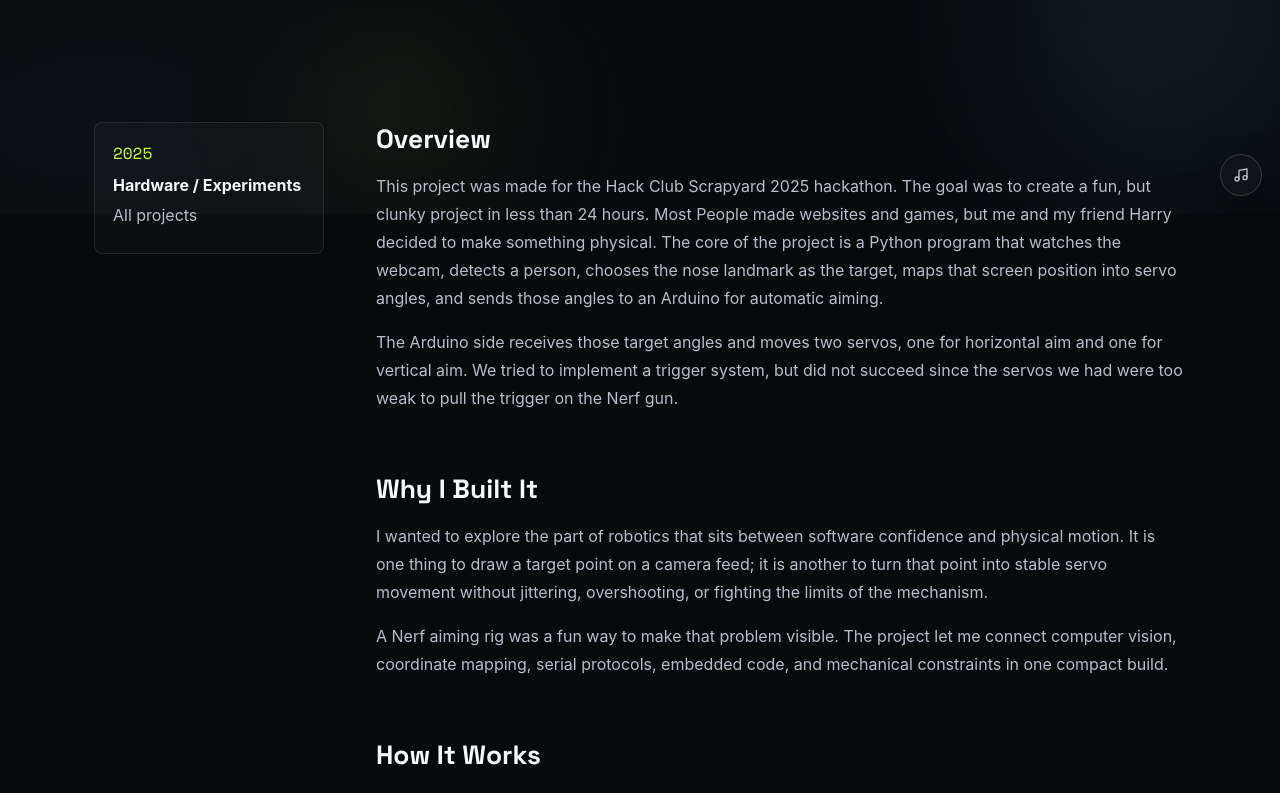
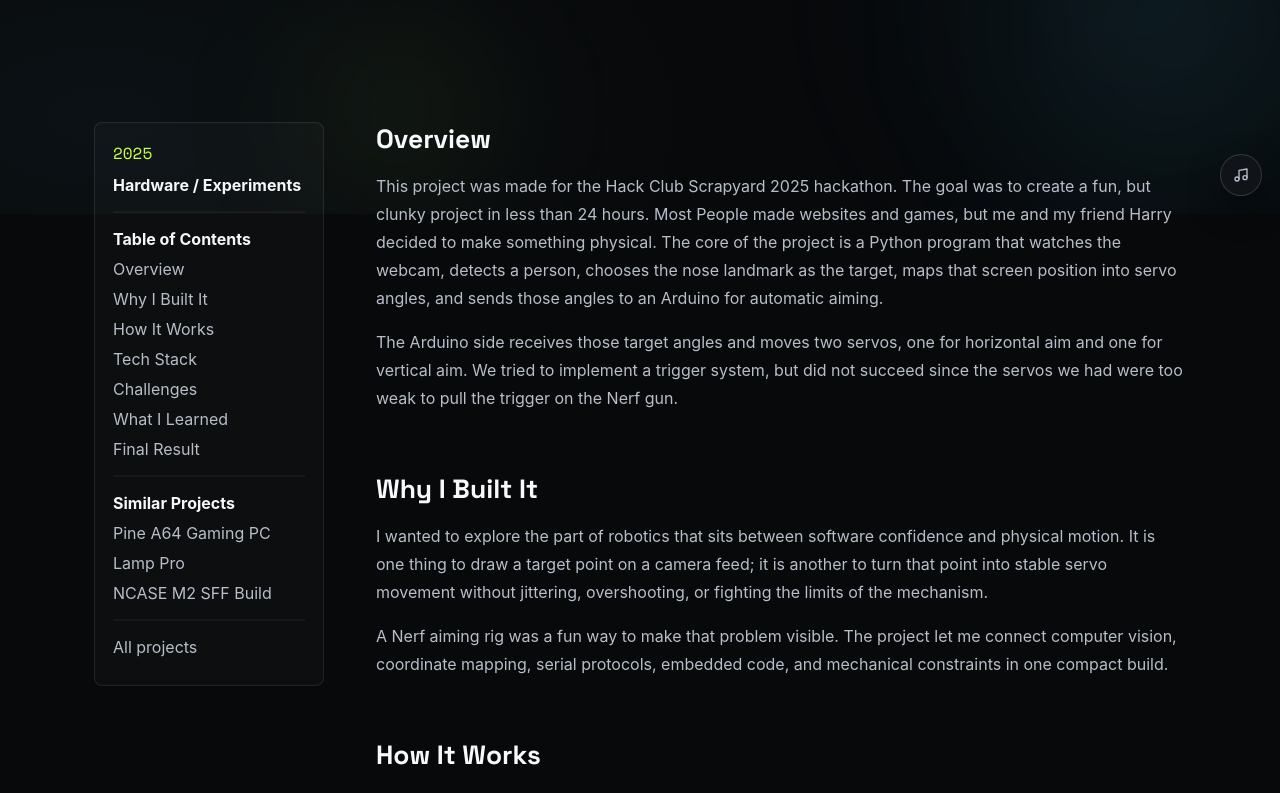
Before and after one commit to stickmanned/stickmanned.github.io, a Next.js app: page /projects/ai-nerf-aimbot/ in a window 1280 px wide. Shown: the part 586-1379 px from the top of the page. Built offline with nearby package versions, Linux system fonts and the light colour scheme.

Commit message:
feat(projects): add dynamic table of contents and similar projects navigation sidebar

```diff
--- a/app/layout.tsx
+++ b/app/layout.tsx
@@ -76,6 +76,13 @@ export default function RootLayout({ children }: { children: React.ReactNode })
         <Script id="theme-init" strategy="beforeInteractive">
           {'try{var t=localStorage.getItem("site-theme");if(t==="light-blue"||t==="white")document.documentElement.setAttribute("data-theme",t)}catch(e){}'}
         </Script>
+        {/* Mark JS as available before first paint so [data-reveal] only
+            starts hidden (see globals.css) when it's actually going to be
+            animated back in. Without this, no-JS visitors would be stuck
+            looking at a permanently invisible page. */}
+        <Script id="js-detect" strategy="beforeInteractive">
+          {'document.documentElement.classList.add("js")'}
+        </Script>
       </head>
       <body>
         <SiteFrame>{children}</SiteFrame>
--- a/app/projects/[slug]/page.tsx
+++ b/app/projects/[slug]/page.tsx
@@ -1,7 +1,14 @@
 import type { Metadata } from "next";
 import Link from "next/link";
 import { notFound } from "next/navigation";
-import { caseStudies, projectBySlug } from "@/lib/site-data";
+import { caseStudies, projectBySlug, allProjects } from "@/lib/site-data";
+
+function slugify(text: string) {
+  return text
+    .toLowerCase()
+    .replace(/[^a-z0-9]+/g, "-")
+    .replace(/(^-|-$)/g, "");
+}
 
 type Props = {
   params: Promise<{ slug: string }>;
@@ -34,6 +41,15 @@ export default async function ProjectCaseStudy({ params }: Props) {
     eyebrow: "Gallery",
     title: "Project evidence.",
   };
+
+  const cleanCategories = project.categories.filter((cat) => cat !== "Featured");
+  let similarProjects = allProjects.filter(
+    (p) => p.slug !== project.slug && p.categories.some((cat) => cleanCategories.includes(cat))
+  );
+  if (similarProjects.length === 0) {
+    similarProjects = allProjects.filter((p) => p.slug !== project.slug);
+  }
+  similarProjects = similarProjects.slice(0, 3);
 
   return (
     <main className="case-study">
@@ -69,12 +85,42 @@ export default async function ProjectCaseStudy({ params }: Props) {
       <section className="case-body">
         <aside>
           <span>{project.year}</span>
-          <strong>{project.categories.filter((category) => category !== "Featured").join(" / ")}</strong>
+          <strong>
+            {project.categories
+              .filter((category) => category !== "Featured")
+              .join(" / ")}
+          </strong>
+
+          <hr style={{ borderColor: 'var(--border)', margin: '16px 0', opacity: 0.5 }} />
+
+          <strong>Table of Contents</strong>
+          {project.sections.map((section) => {
+            const id = slugify(section.title);
+            return (
+              <a key={id} href={`#${id}`}>
+                {section.title}
+              </a>
+            );
+          })}
+
+          <hr style={{ borderColor: 'var(--border)', margin: '16px 0', opacity: 0.5 }} />
+
+          <strong>Similar Projects</strong>
+          {similarProjects.map((p) => (
+            <Link key={p.slug} href={p.href}>
+              {p.title}
+            </Link>
+          ))}
+
+          <hr style={{ borderColor: 'var(--border)', margin: '16px 0', opacity: 0.5 }} />
+
           <Link href="/projects/">All projects</Link>
         </aside>
         <div>
-          {project.sections.map((section) => (
-            <article key={section.title} className="case-section" data-reveal>
+          {project.sections.map((section) => {
+            const id = slugify(section.title);
+            return (
+              <article key={section.title} id={id} className="case-section" data-reveal>
                 <h2>{section.title}</h2>
                 {section.body.map((paragraph) => (
                   <p key={paragraph}>{paragraph}</p>
@@ -94,7 +140,13 @@ export default async function ProjectCaseStudy({ params }: Props) {
                           {link.label}
                         </Link>
                       ) : (
-                      <a key={link.href} className="quiet-button" href={link.href} target="_blank" rel="noreferrer">
+                        <a
+                          key={link.href}
+                          className="quiet-button"
+                          href={link.href}
+                          target="_blank"
+                          rel="noreferrer"
+                        >
                           {link.label}
                         </a>
                       )
@@ -102,7 +154,8 @@ export default async function ProjectCaseStudy({ params }: Props) {
                   </div>
                 ) : null}
               </article>
-          ))}
+            );
+          })}
         </div>
       </section>
 
```
Lines whose indentation alone changed are shown as unchanged.
